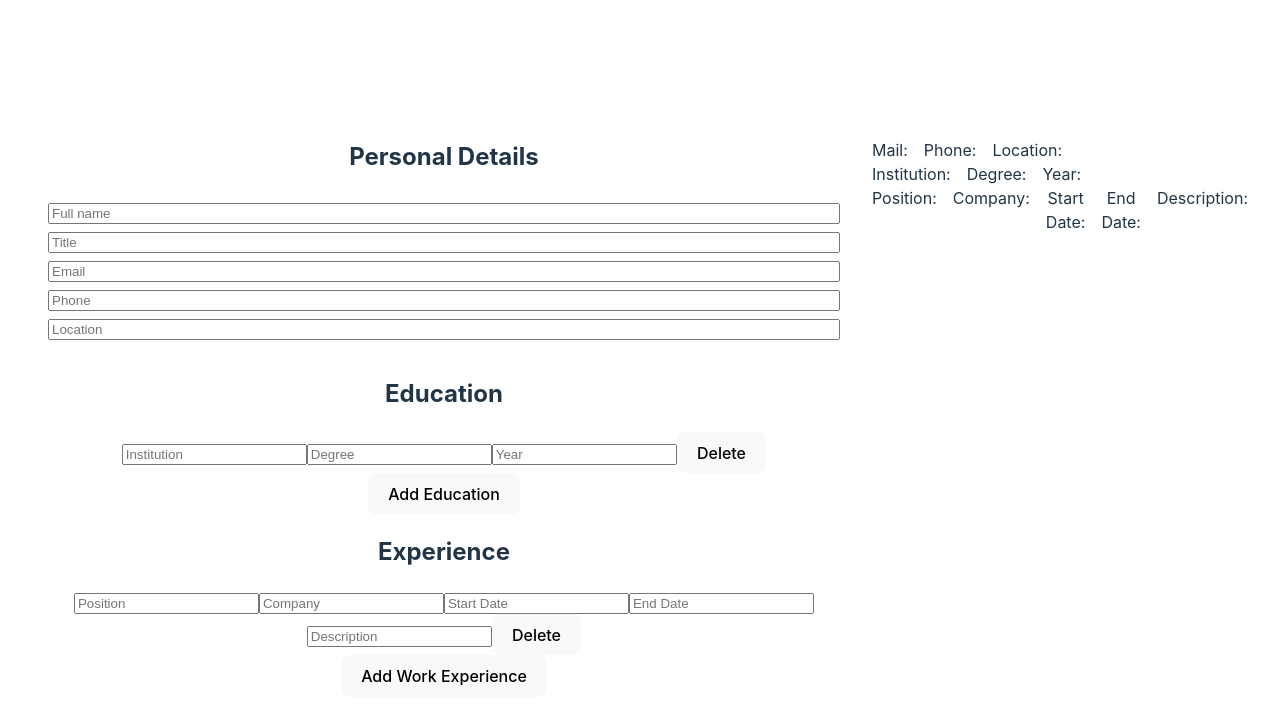
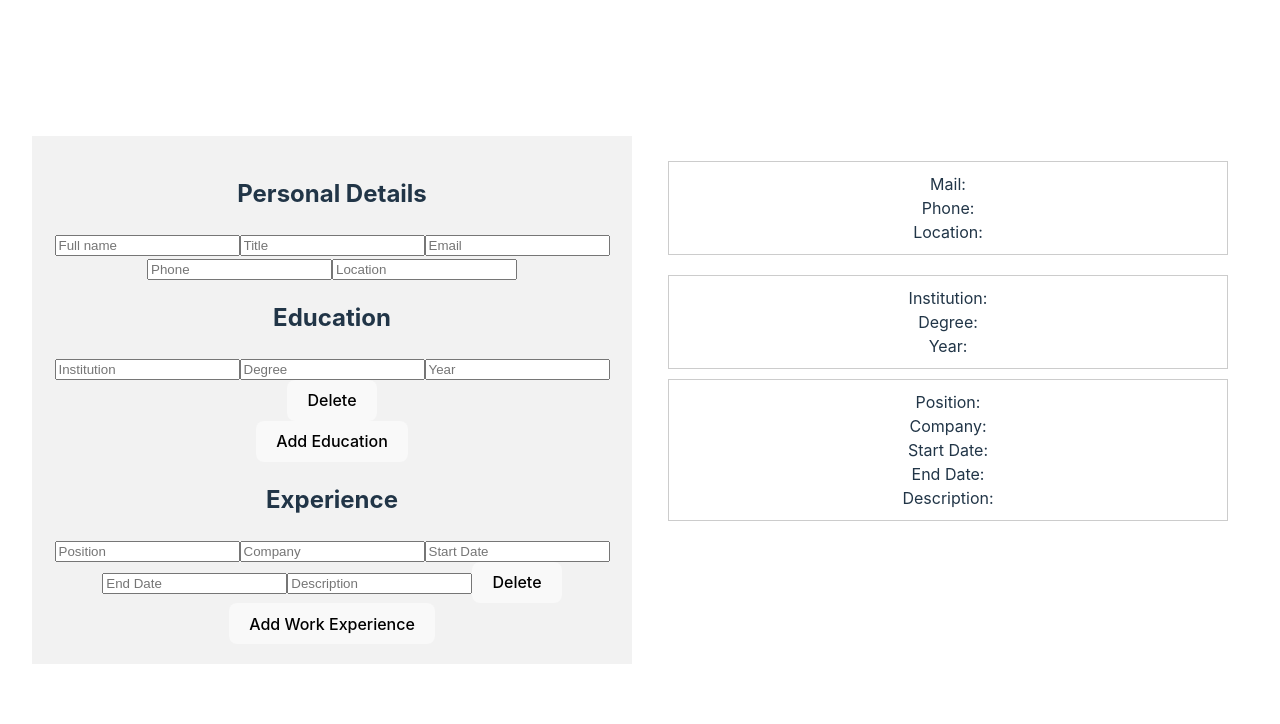
Before and after one commit to R894/cv-app, a React app: page / in a window 1280 px wide. Shown: the top 724 px of the page. Built offline with nearby package versions, Linux system fonts and the light colour scheme; the HTML template or start-up script is replaced by a standard one.

Commit message:
add basic css

```diff
--- a/src/App.css
+++ b/src/App.css
@@ -7,13 +7,40 @@
   gap: 1rem;
 }
 
-.personal-details{
-  display: flex;
-  flex-direction: column;
-  padding: 1rem;
-  gap: 0.5rem;
+/* main containers */
+.editor {
+  width: 50%;
+  float: left;
+  padding: 20px;
+  background-color: #f2f2f2;
+  box-sizing: border-box;
 }
-.details{
-  display: flex;
-  gap:1rem;
+
+.resume-container {
+  width: 50%;
+  float: left;
+  padding: 20px;
+  box-sizing: border-box;
 }
+
+/* personal details */
+.personal-info {
+  margin-bottom: 20px;
+}
+
+.resume-name {
+  font-size: 2rem;
+  margin: 0;
+}
+
+.resume-title {
+  font-size: 1.5rem;
+  margin: 5px 0;
+}
+
+/* education and experience */
+.details {
+  border: 1px solid #ccc;
+  padding: 10px;
+  margin-bottom: 10px;
+}
```
